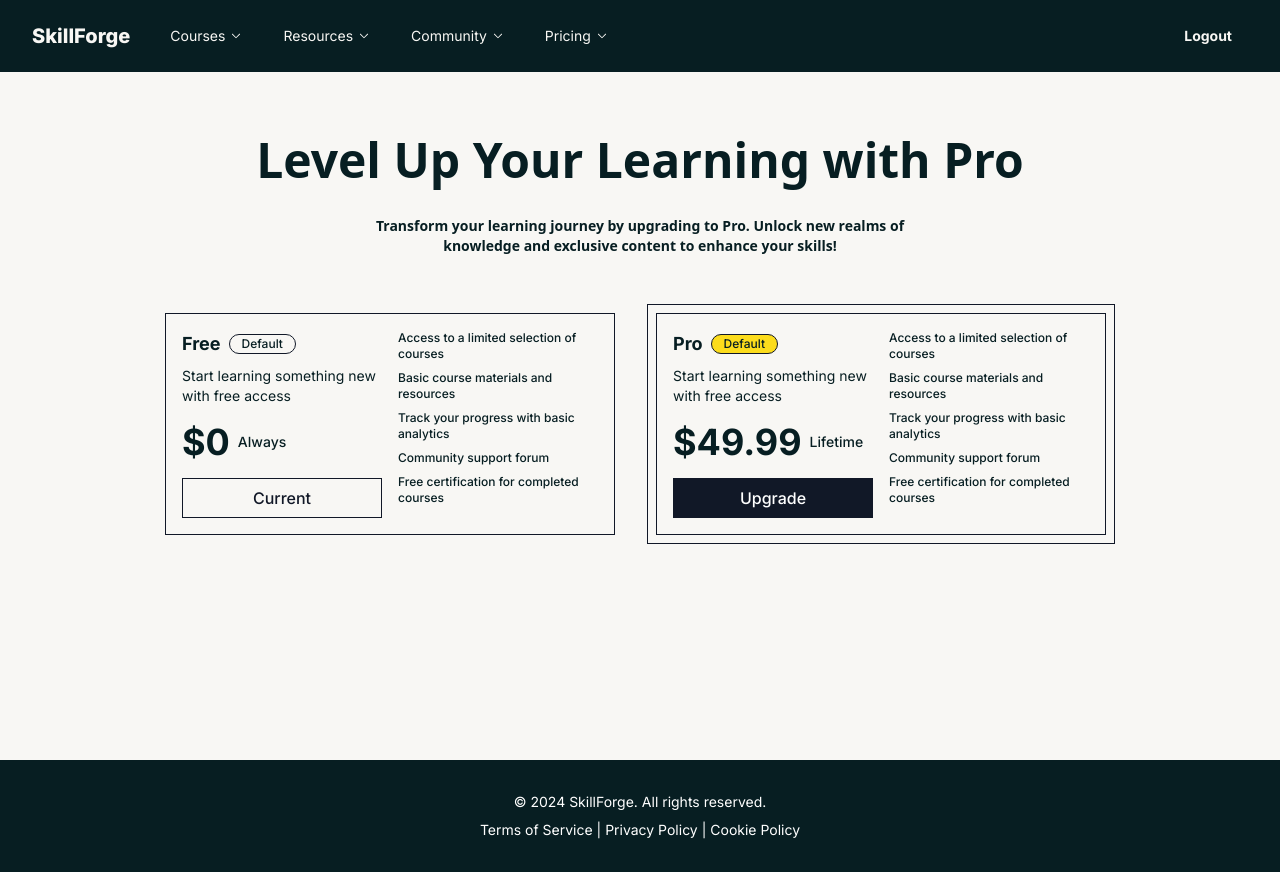
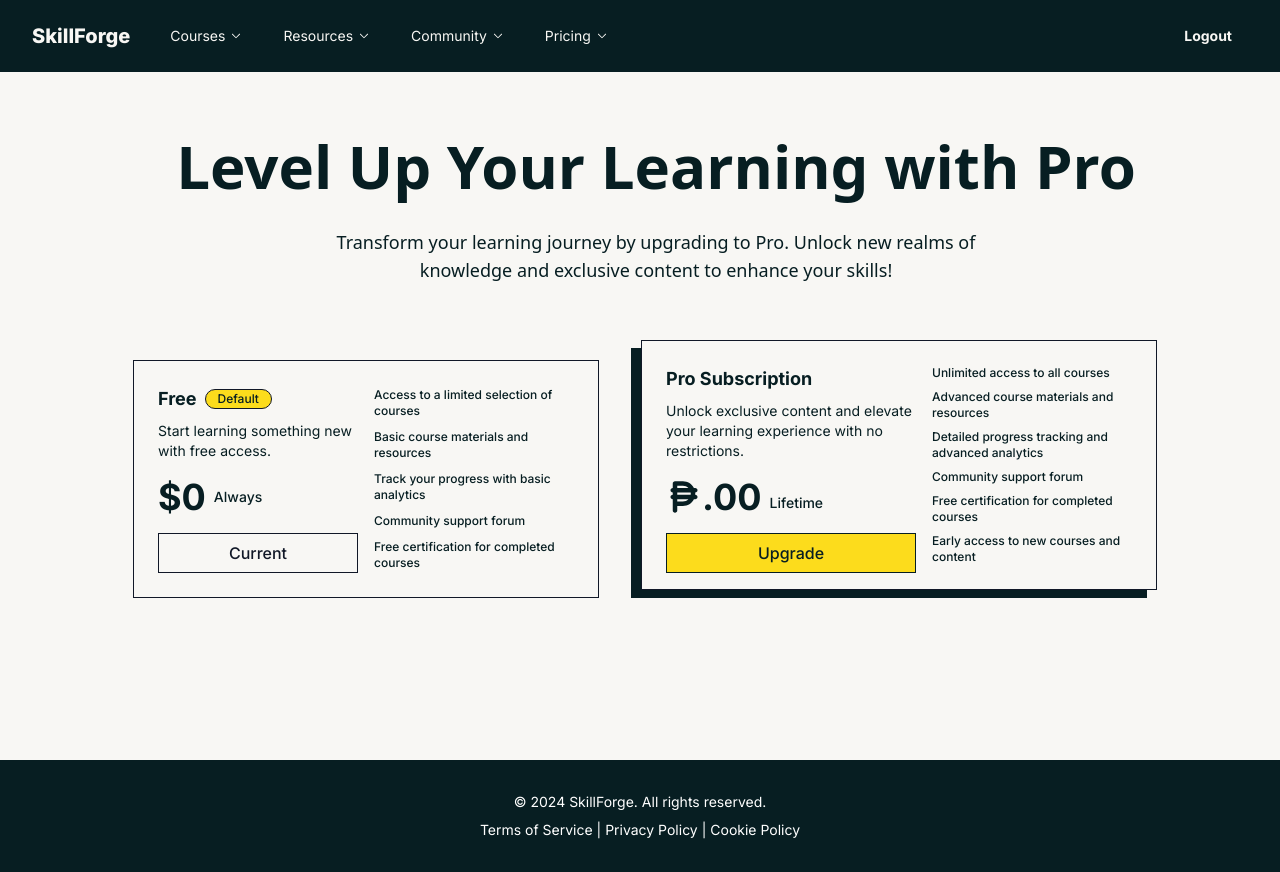
Before and after one commit to MoriiSan/office-lms, a Next.js app: page /pricing in a window 1280 px wide. Built offline with nearby package versions, Linux system fonts and the light colour scheme; no server answers.

Commit message:
[UPDATE] modify subscription FE and BE

```diff
--- a/src/app/(pages)/allcourses/page.tsx
+++ b/src/app/(pages)/allcourses/page.tsx
@@ -7,6 +7,7 @@
 import { useEffect, useState } from "react";
 import { MdOutlinePerson } from "react-icons/md";
 import { IoArrowBack } from "react-icons/io5";
+import { usePathname, useRouter } from "next/navigation";
 
 interface iCourse {
   _id: string;
@@ -20,6 +21,8 @@
 }
 
 const AllCourses = () => {
+  const router = useRouter();
+  const pathName = usePathname();
   const [courses, setCourses] = useState<iCourse[]>([]);
   const [loading, setLoading] = useState(true);
 
@@ -79,8 +82,11 @@
                   assessments, and certifications.
                 </div>
               </div>
+
               <Link href={"/pricing"}>
-                <button className="relative block border rounded hover:bg-[#071e22] transition-all">
+                <button
+                  className="relative block border rounded hover:bg-[#071e22] transition-all"
+                >
                   <div className="relative hover:left-1.5 hover:bottom-1.5  flex items-center justify-center h-[40px] px-3 text-sm font-semibold rounded bg-[#fac105] text-[#071e22]">
                     Upgrade
                   </div>
--- a/src/app/(pages)/pricing/page.tsx
+++ b/src/app/(pages)/pricing/page.tsx
@@ -2,8 +2,34 @@
 
 import Footer from "@/app/components/Footer";
 import Navbar from "@/app/components/Navbar";
+import { useEffect, useState } from "react";
+import { FaPesoSign } from "react-icons/fa6";
+import { useRouter } from "next/navigation";
+
+
 
 const Subscription = () => {
+  const [currentPrice, setCurrentPrice] = useState<string>("");
+  const [isLoading, setIsLoading] = useState(true);
+
+  useEffect(() => {}, []);
+
+  const fetchCurrentPrice = async () => {
+    try {
+      const response = await fetch(`/api/stripe`);
+      if (response.ok) {
+        const data = await response.json();
+        setCurrentPrice(data.price);
+      } else {
+        console.log("Failed top fetch current price.");
+      }
+    } catch (error) {
+      console.log(error);
+    } finally {
+      setIsLoading(false);
+    }
+  };
+
   const subscribe = async () => {
     try {
       const response = await fetch("/api/subscribe", {
@@ -23,43 +49,48 @@
     }
   };
 
+  useEffect(() => {
+    fetchCurrentPrice();
+  }, []);
+
   return (
     <>
       <div className="  flex flex-col h-auto bg-[#F8F7F4] text-[#071e22] ">
         <Navbar isLandingPage={false} />
         <div className="relative flex min-h-[82vh] flex-row justify-start mx-4 my-4">
-          <div className="flex flex-col flex-1 overflow-y-auto border-gray-800 rounded-lg ">
-            <div className="flex flex-col justify-center items-center mt-12 text-center font-sans ">
-              <div className="text-5xl font-black">
+          <div className="flex flex-col flex-1 gap-16 border-gray-800 rounded-lg ">
+            <div className="flex flex-col ml-8 mt-12 justify-center items-center text-center font-sans">
+              <div className="text-6xl font-black">
                 Level Up Your Learning with Pro
               </div>
-              <div className="max-w-[590px] text-sm font-semibold mt-8">
+              <div className="max-w-[680px] text-lg font-medium mt-8">
                 Transform your learning journey by upgrading to Pro. Unlock new
                 realms of knowledge and exclusive content to enhance your
                 skills!
               </div>
             </div>
-            <div className="flex flex-row mt-12 gap-8 justify-center items-center">
-              <div className="flex flex-row p-4 gap-4 border border-gray-900 ">
+
+            <div className="flex flex-row gap-8 justify-center items-end">
+              <div className="flex flex-row p-6 gap-4 border border-gray-900 ">
                 <div className="flex flex-col">
                   <div className="flex flex-row mb-2 gap-2 items-center">
                     <div className="text-lg font-bold">Free</div>
-                    <div className="flex jsutify-center items-center h-[20px] text-xs leading-3 font-medium border px-3 border-gray-900 rounded-full">
+                    <div className="flex jsutify-center items-center h-[20px] text-xs leading-3 font-medium border px-3 border-gray-900 bg-[#fcdc1c] rounded-full">
                       Default
                     </div>
                   </div>
                   <div className="w-[200px] text-sm">
-                    Start learning something new with free access
+                    Start learning something new with free access.
                   </div>
                   <div className="flex flex-row my-4 gap-2 items-center">
                     <div className="text-4xl font-bold">$0</div>
                     <div className="text-sm font-medium ">Always</div>
                   </div>
-                  <div className="flex self-end h-[40px] w-[200px] justify-center items-center text-gray-900 font-medium border border-gray-900">
+                  <div className="flex h-[40px] w-[200px] justify-center items-center text-gray-900 font-medium border border-gray-900">
                     Current
                   </div>
                 </div>
-                <div className="flex flex-col w-[200px] gap-2 text-xs font-medium">
+                <div className="flex flex-col justify-evenly w-[200px] gap-2 text-xs font-medium">
                   <div>Access to a limited selection of courses</div>
                   <div>Basic course materials and resources</div>
                   <div>Track your progress with basic analytics</div>
@@ -67,35 +98,50 @@
                   <div>Free certification for completed courses</div>
                 </div>
               </div>
-              <div className="p-2 border border-gray-900">
-                <div className="flex flex-row p-4 gap-4 border border-gray-900 ">
+
+              <div className="relative bg-[#071e22]">
+                <div className="relative left-2.5 bottom-2 flex flex-row p-6 gap-4 border border-gray-900 bg-[#F8F7F4]">
                   <div className="flex flex-col">
                     <div className="flex flex-row mb-2 gap-2 items-center">
-                      <div className="text-lg font-bold">Pro</div>
-                      <div className="flex jsutify-center items-center h-[20px] text-xs leading-3 font-medium border px-3 border-gray-900 bg-[#fcdc1c] rounded-full">
-                        Default
+                      <div className="text-lg font-bold">Pro Subscription</div>
+                    </div>
+                    <div className="w-[250px] text-sm">
+                      Unlock exclusive content and elevate your learning
+                      experience with no restrictions.
+                    </div>
+                    <div className="flex flex-row my-4 gap-2 items-end">
+                      <div className="flex flex-row items-center text-4xl font-bold">
+                        <FaPesoSign size={36} />
+                        {isLoading ? (
+                          <>
+                            <div className="animate-pulse flex flex-row gap-1">
+                              <div className="w-[24px] h-[42px] rounded bg-gray-200"></div>
+                              <div className="w-[24px] h-[42px] rounded bg-gray-200"></div>
+                              <div className="w-[24px] h-[42px] rounded bg-gray-200"></div>
+                            </div>
+                          </>
+                        ) : (
+                          <>{currentPrice}</>
+                        )}
+                        .00
                       </div>
+                      <div className="text-sm font-medium mb-1">Lifetime</div>
                     </div>
-                    <div className="w-[200px] text-sm">
-                      Start learning something new with free access
-                    </div>
-                    <div className="flex flex-row my-4 gap-2 items-center">
-                      <div className="text-4xl font-bold">$49.99</div>
-                      <div className="text-sm font-medium ">Lifetime</div>
-                    </div>
-                    <button
-                      className="flex self-end h-[40px] w-[200px] justify-center items-center text-white font-medium bg-gray-900"
-                      onClick={subscribe}
-                    >
-                      Upgrade
+
+                    <button className="relative group" onClick={subscribe}>
+                      <div className="absolute h-[40px] w-full bg-[#071e22] transition-transform duration-150 group-hover:-translate-x-1 group-hover:translate-y-1"></div>
+                      <div className="absolute flex h-[40px] w-full justify-center items-center text-[#071e22] font-medium border  border-[#071e22] bg-[#fcdc1c] transition-transform duration-150 group-hover:translate-x-0.5 group-hover:-translate-y-0.5">
+                        Upgrade
+                      </div>
                     </button>
                   </div>
-                  <div className="flex flex-col w-[200px] gap-2 text-xs font-medium">
-                    <div>Access to a limited selection of courses</div>
-                    <div>Basic course materials and resources</div>
-                    <div>Track your progress with basic analytics</div>
+                  <div className="flex flex-col justify-evenly w-[200px] gap-2 text-xs font-medium">
+                    <div>Unlimited access to all courses</div>
+                    <div>Advanced course materials and resources</div>
+                    <div>Detailed progress tracking and advanced analytics</div>
                     <div>Community support forum</div>
                     <div>Free certification for completed courses</div>
+                    <div>Early access to new courses and content</div>
                   </div>
                 </div>
               </div>
--- a/src/app/api/stripe/route.ts
+++ b/src/app/api/stripe/route.ts
@@ -1,19 +1,24 @@
 import { NextRequest, NextResponse } from "next/server";
-import { connectDB } from "@/utils/connect";
-import { stripe } from "@/utils/stripe";
-import { Student } from "@/models/studentModel";
-import { auth } from "@/utils/auth";
 
 export const GET = async (request: NextRequest) => {
   try {
     const stripe = require("stripe")(process.env.STRIPE_SECRET_KEY);
 
-    const product = await stripe.products.retrieve("prod_QKt5CDJrSYRGaT");
+    const product = await stripe.products.retrieve(
+      process.env.STRIPE_PRODUCT_ID
+    );
     if (!product) {
       return NextResponse.json("Product does not exist", { status: 404 });
     }
 
-    return NextResponse.json({ product }, { status: 200 });
+    const priceData = await stripe.prices.retrieve(product.default_price);
+    if (!priceData) {
+      return NextResponse.json("Price does not exist", { status: 404 });
+    }
+
+    const price = priceData.unit_amount / 100;
+
+    return NextResponse.json({ price }, { status: 200 });
   } catch (error) {
     return NextResponse.json(
       { message: "Error fetching product: ", error },
@@ -21,10 +26,3 @@
     );
   }
 };
-
-export const PUT = async (request: NextRequest) => {
-  try {
-  } catch (error) {
-    return NextResponse.json({ message: error }, { status: 500 });
-  }
-};
--- a/src/app/api/subscribe/route.ts
+++ b/src/app/api/subscribe/route.ts
@@ -5,6 +5,7 @@
 import { auth } from "@/utils/auth";
 
 export const POST = async (request: NextRequest) => {
+  const { urlPath } = await request.json();
   try {
     await connectDB();
 
@@ -17,6 +18,14 @@
 
     if (!user || !user.id || !user.email) {
       return NextResponse.json({ message: "Unauthorized" }, { status: 401 });
+    }
+
+    const stripe = require("stripe")(process.env.STRIPE_SECRET_KEY);
+    const product = await stripe.products.retrieve(
+      process.env.STRIPE_PRODUCT_ID
+    );
+    if (!product) {
+      return NextResponse.json("Product does not exist", { status: 404 });
     }
 
     let student = await Student.findById(user.id);
@@ -38,12 +47,12 @@
       customer: student.stripeId,
       line_items: [
         {
-          price: process.env.PRO_PRICE_ID!,
+          price: product.default_price,
           quantity: 1,
         },
       ],
       mode: "payment",
-      success_url: `${process.env.NEXTAUTH_URL!}/success=true`,
+      success_url: `${process.env.NEXTAUTH_URL!}/allcourses?success=true`,
       cancel_url: `${process.env.NEXTAUTH_URL!}/pricing`,
       //   metadata: {
       //     userId: user.id,
```
Also changed, not shown: 1 other file (tests, documents, lock files or other folders).
